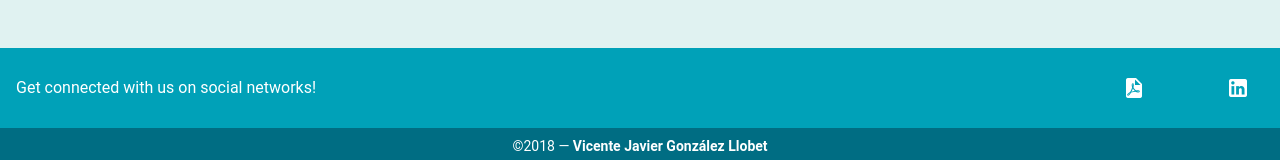
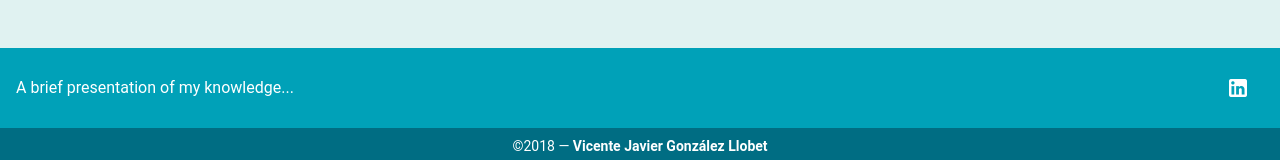
Before and after one commit to javieerrubio11/javier, a Nuxt app: page / in a window 1280 px wide. Shown: the part 5366-5526 px from the top of the page. Built offline with nearby package versions, Linux system fonts and the light colour scheme; no server answers.

Commit message:
Update footer

```diff
--- a/components/Footer.vue
+++ b/components/Footer.vue
@@ -9,7 +9,7 @@
       tile
     >
       <v-card-title class="primary darken-1">
-        <strong class="subheading">Get connected with us on social networks!</strong>
+        <strong class="subheading">A brief presentation of my knowledge...</strong>
 
         <v-spacer></v-spacer>
 
@@ -36,7 +36,7 @@ export default {
 
   data: () => ({
     icons: [
-      { name: 'mdi-file-pdf', link: '../static/file/cv-en.pdf' },
+      // { name: 'mdi-file-pdf', link: '../static/file/cv-en.pdf' },
       { name: 'mdi-github-circle', link: 'https://github.com/javieerrubio11' },
       { name: 'mdi-linkedin', link: 'https://www.linkedin.com/in/vicente-javier-gonz%C3%A1lez-llobet-89a771117/' },
     ]
```
